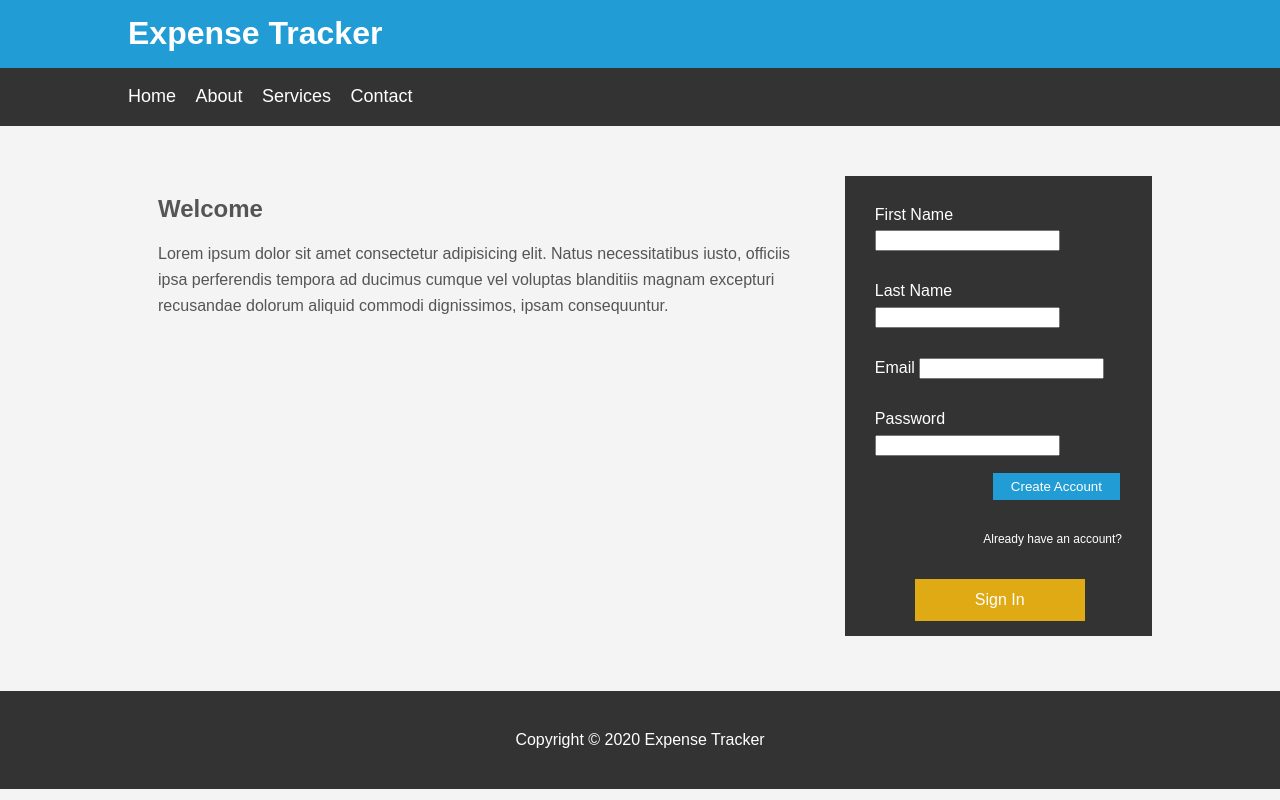
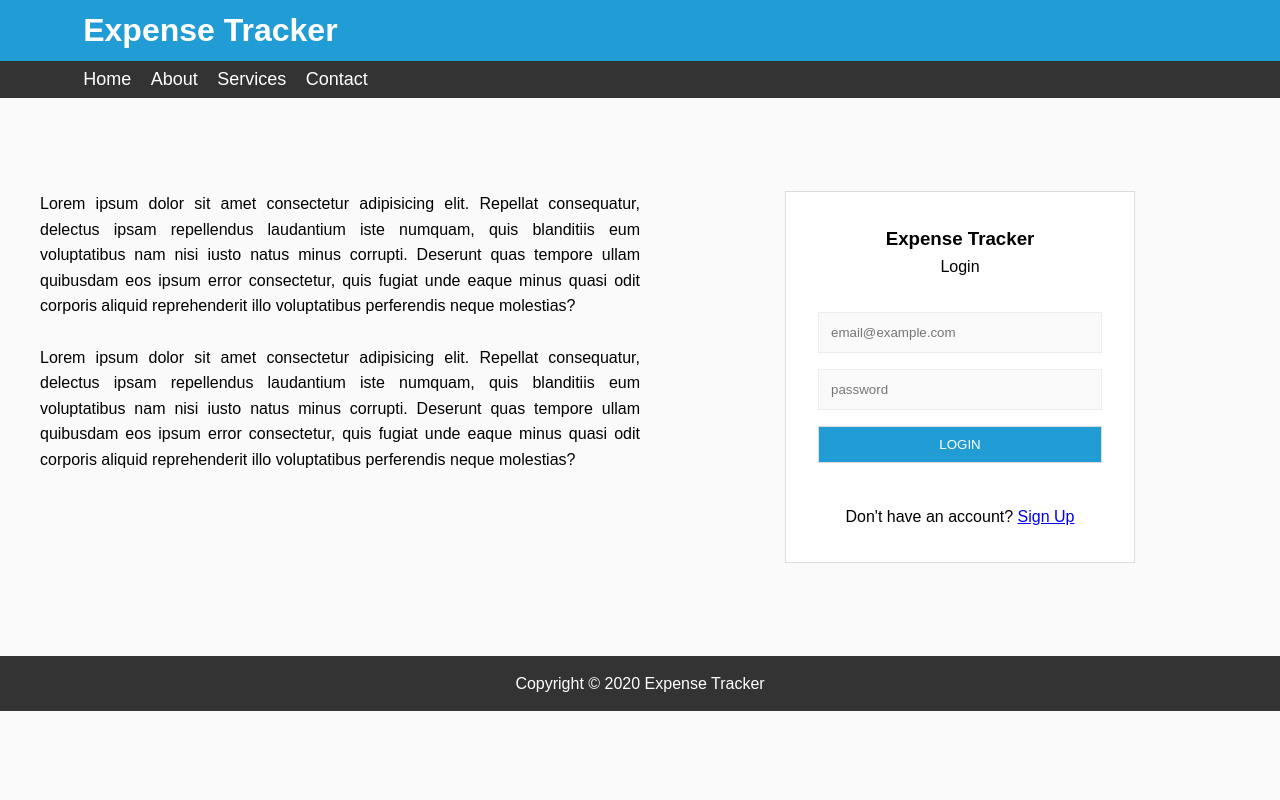
Before and after one commit to jaysee260/personal-finance, a Node server app: template server/views/landing.html in a window 1280 px wide. Run offline with Node 20, Linux system fonts and the light colour scheme; the template is opened without the code that fills it, so the values that code supplies are empty; some libraries are stand-ins or nearby versions.

Commit message:
updated landing page html and css

```diff
--- /dev/null
+++ b/server/public/css/flex.css
@@ -0,0 +1,52 @@
+
+.wrap{
+    margin:93px 0;
+    display:grid;
+    grid-template-columns: 50% 50%;
+    grid-template-rows: 100%;
+    grid-template-areas:
+        'text login-form';
+    background: #fafafa;
+}
+
+.welcome{
+    grid-area: text;
+    text-align: justify;
+    margin-left: 40px;
+}
+
+.login-form{
+    grid-area: login-form;
+    width: 350px;
+    margin: 0 auto;
+    border: 1px solid #ddd;
+    padding: 2rem;
+    background: #ffffff;
+}
+.form-input{
+    background: #fafafa;
+    border: 1px solid #eeeeee;
+    padding: 12px;
+    width: 100%;
+}
+.form-group{
+    margin-bottom: 1rem;
+}
+.form-button{
+    background: #219cd4;
+    border: 1px solid #ddd;
+    color: #ffffff;
+    padding: 10px;
+    width: 100%;
+    text-transform: uppercase;
+}
+.form-button:hover{
+    background: #69c8e7;
+}
+.form-header{
+    text-align: center;
+    margin-bottom : 2rem;
+}
+.form-footer{
+    text-align: center;
+}
--- a/server/public/css/landing.css
+++ /dev/null
@@ -1,137 +0,0 @@
-#main-header{
-    background-color: #219cd4;
-    color:#fff;
-    }
-
-    body{
-        background-color: #f4f4f4;
-        color: #555;
-        font-family: Arial, Helvetica, sans-serif;
-        font-size: 16px;
-        line-height: 1.6em;
-        margin:0;
-    }
-
-    .container-title{
-        width: 80%;
-        margin:auto;
-        overflow:hidden;
-    }
-
-    .container-navbar{
-        width: 80%;
-        margin:auto;
-        overflow:hidden;
-    }
-
-    .container{
-        width: 80%;
-        margin:auto;
-        overflow:hidden;
-        margin-top: 50px;
-        margin-bottom: 55px;
-    }
-
-    #navbar{
-        background-color: #333;
-        color:#fff;
-    }
-
-    #navbar ul{
-        padding:0;
-        list-style: none;
-    }
-
-    #navbar li{
-        display:inline;
-    }
-
-    #navbar a{
-        color:#fff;
-        text-decoration: none;
-        font-size: 18px;
-        padding-right: 15px;
-    }
-
-    #showcase{
-        background-image: url('../images/showcase.jpg');
-        background-position: center center;
-        min-height: 300px;
-        margin-bottom: 30px;
-        text-align: center;
-    }
-
-    #showcase h1{
-        color: white;
-        font-size:50px;
-        line-height: 1.6em;
-        padding-top: 30px;
-    }
-
-    #main{
-        float: left;
-        width: 70%;
-        padding:0 30px;
-        box-sizing: border-box;
-    }
-
-    #sidebar{
-        float: right;
-        width: 30%;
-        background: #333;
-        color: #fff;
-        padding:0 30px;
-        box-sizing: border-box;
-        float:right;
-    }
-
-    #button-submit {
-        background-color: #219cd4;
-        border: none;
-        color: white;
-        padding: 6px 18px;
-        text-align: center;
-        text-decoration: none;
-        display: inline-block;
-        margin: 15px 2px;
-        cursor: pointer;
-        float:right;
-        }
-
-    #already-account{
-        font-size: 12px;
-        float:right;
-    }
-
-    #button-sign-in{
-        background-color: #e0aa14;
-        border: none;
-        color: white;
-        padding: 12px 60px;
-        text-align: center;
-        font-size: 16px;
-        text-decoration: none;
-        display: inline;
-        margin: 15px 40px;
-        cursor: pointer;
-        white-space: nowrap;
-    }
-
-    #main-footer{
-        background: #333;
-        color: #fff;
-        text-align: center;
-        padding:20px;
-        margin-top: 40px;
-    }
-
-    @media(max-width:600px){
-        #main{
-            width:100%;
-            float:none;
-        }
-        #sidebar{
-            width:100%;
-            float:none;
-        }
-    }
--- /dev/null
+++ b/server/public/css/style.css
@@ -0,0 +1,66 @@
+
+    *{
+        margin:0;
+        padding: 0;
+        box-sizing: border-box;
+    }
+    html{
+        height: 100%;
+    }
+    body{
+        font-family: Arial, Helvetica, sans-serif;
+        font-size: 1rem;
+        line-height: 1.6;
+        height: 100%;
+        background-color: #fafafa;
+    }
+
+    #main-header{
+        background-color: #219cd4;
+        color:#fff;
+        padding-top: 5px;
+        padding-bottom: 5px;
+        }
+
+    .container-title{
+        width: 87%;
+        margin:auto;
+        overflow:hidden;
+    }
+
+    .container-navbar{
+        width: 87%;
+        margin:auto;
+        overflow:hidden;
+    }
+
+    #navbar{
+        background-color: #333;
+        color:#fff;
+        padding-top: 4px;
+        padding-bottom: 4px;
+    }
+
+    #navbar ul{
+        padding:0;
+        list-style: none;
+    }
+
+    #navbar li{
+        display:inline;
+    }
+
+    #navbar a{
+        color:#fff;
+        text-decoration: none;
+        font-size: 18px;
+        padding-right: 15px;
+    }
+
+    #main-footer{
+        background: #333;
+        color: #fff;
+        text-align: center;
+        padding:15px;
+        margin-top: 5px;
+    }
--- a/server/views/landing.html
+++ b/server/views/landing.html
@@ -1,16 +1,19 @@
 <!DOCTYPE html>
-<html>
+<html lang="en">
 <head>
+    <link rel="stylesheet" type="text/css" href="../public/css/style.css">
+    <link rel="stylesheet" type="text/css" href="../public/css/flex.css">
     <title>Expense Tracker</title>
-    <link rel="stylesheet" type="text/css" href='../public/css/landing.css'>
 </head>
 <body>
+    <!--Header-->
     <header id="main-header">
               <div class="container-title">
                   <h1>Expense Tracker</h1>
               </div>
     </header>
 
+    <!--NavBar-->
     <nav id="navbar">
         <div class="container-navbar">
             <ul>
@@ -22,62 +25,45 @@
         </div>
     </nav>
 
-    <!--<section id="showcase">
-        <div class="container">
-        <h1>Lorem ipsum dolor, sit amet consectetur adipisicing elit.
-            Et totam dicta quibusdam!
-        </h1>
+    <!--Login Form-->
+    <div class="wrap">
+
+        <p class="welcome">Lorem ipsum dolor sit amet consectetur adipisicing elit. Repellat consequatur, delectus ipsam repellendus laudantium iste numquam, quis blanditiis eum voluptatibus nam nisi iusto natus minus corrupti. Deserunt quas tempore ullam quibusdam eos ipsum error consectetur, quis fugiat unde eaque minus quasi odit corporis aliquid reprehenderit illo voluptatibus perferendis neque molestias?
+            <br><br>
+        Lorem ipsum dolor sit amet consectetur adipisicing elit. Repellat consequatur, delectus ipsam repellendus laudantium iste numquam, quis blanditiis eum voluptatibus nam nisi iusto natus minus corrupti. Deserunt quas tempore ullam quibusdam eos ipsum error consectetur, quis fugiat unde eaque minus quasi odit corporis aliquid reprehenderit illo voluptatibus perferendis neque molestias?
+        </p>
+
+
+
+        <form class="login-form" action="">
+            <div class="form-header">
+                <h3>Expense Tracker</h3>
+                <p>Login</p>
             </div>
-    </section>-->
-
-    <div class="container">
-    <section id="main">
-        <h1>Welcome</h1>
-        <p>Lorem ipsum dolor sit amet consectetur adipisicing elit.
-             Natus necessitatibus iusto, officiis ipsa perferendis tempora ad ducimus cumque vel
-             voluptas blanditiis magnam excepturi recusandae dolorum aliquid
-             commodi dignissimos, ipsam consequuntur.</p>
-    </section>
-
-    <aside id="sidebar">
-            <form method="POST" id="register">
-                <br>
-                    <div>
-                        <label>First Name</label>
-                        <input type="text" name="firstName">
+            <!--Email Input-->
+            <div class="form-group">
+                <input type="text" class="form-input" placeholder="email@example.com">
+            </div>
+            <!--Password Input-->
+            <div class="form-group">
+                <input type="password" class="form-input" placeholder="password">
+            </div>
+            <!--Login Button-->
+            <div class="form-group">
+                <button class="form-button" type="submit">Login</button>
             </div>
             <br>
-                    <div>
-                        <label>Last Name</label>
-                        <input type="text" name="lastName">
-                    </div>
-                    <br>
-                    <div>
-                        <label>Email</label>
-                        <input type="email" name="email">
-                    </div>
-                    <br>
-                    <div>
-                        <label>Password</label>
-                        <input type="password" name="password">
+            <div class="form-footer">
+            Don't have an account? <a href="#">Sign Up</a>
             </div>
         </form>
 
-            <button id="button-submit" type="submit" form="register" value="Submit">Create Account</button>
+    </div><!--/.wrap-->
 
-            <p id="already-account">Already have an account?</p>
-
-            <br><br><br><br>
-
-            <button id="button-sign-in">Sign In</button>
-
-    </aside>
-    </div>
-
+    <!--Footer-->
     <footer id="main-footer">
         <p>Copyright &copy; 2020 Expense Tracker</p>
     </footer>
 
 </body>
-
 </html>
```
Also changed, not shown: 5 other files. Lines whose indentation alone changed are shown as unchanged.
